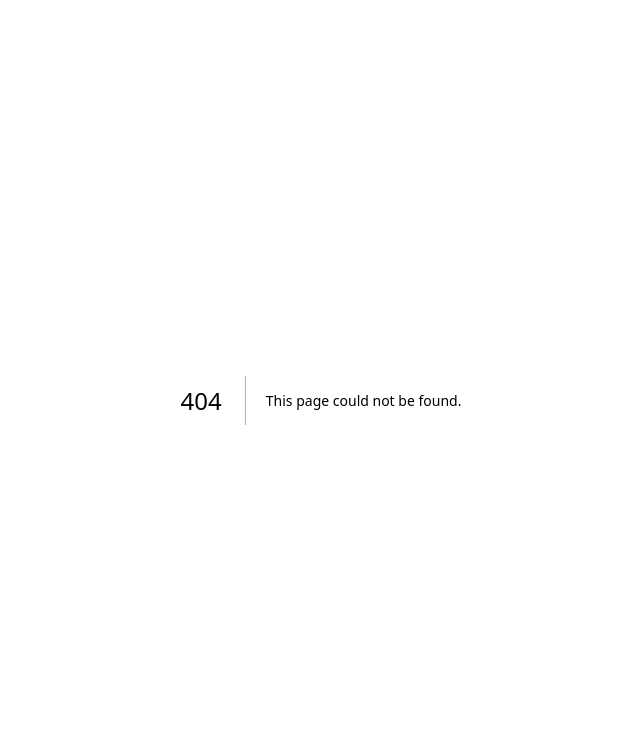
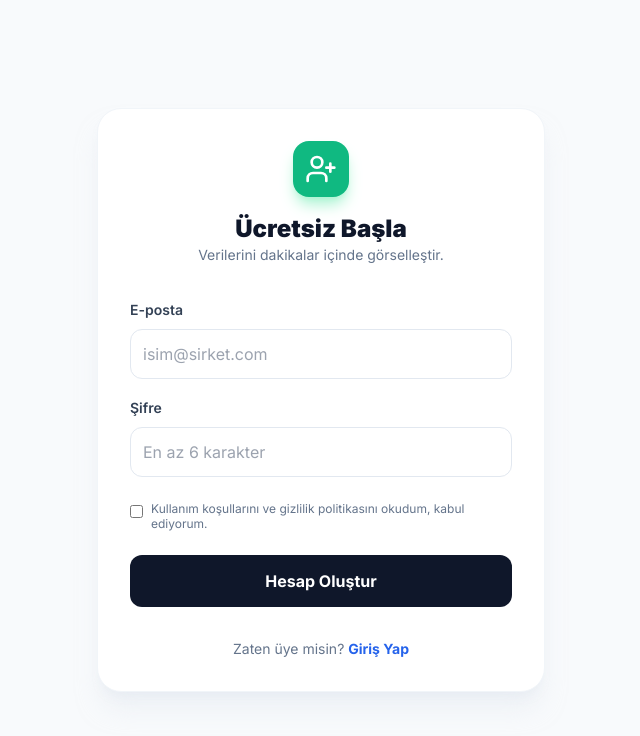
Before and after one commit to Bugsbuny24/tradepi, a Next.js app: page /register in a window 1280 px wide. Before the commit this address had no page. Shown: the top 736 px of the page, without its empty margins (319-959 px from the left). Built offline with nearby package versions, Linux system fonts and the light colour scheme; no server answers.

Commit message:
Create page.tsx

```diff
--- /dev/null
+++ b/app/register/page.tsx
@@ -0,0 +1,59 @@
+import { signUp } from '@/app/actions/auth'
+import Link from 'next/link'
+import { UserPlus } from 'lucide-react'
+
+export default function RegisterPage() {
+  return (
+    <div className="flex flex-col items-center justify-center min-h-screen bg-slate-50 p-6">
+      <div className="w-full max-w-md bg-white rounded-3xl shadow-xl shadow-slate-200/50 border border-slate-100 p-8">
+        <div className="flex flex-col items-center mb-8">
+          <div className="bg-emerald-500 p-3 rounded-2xl mb-4 text-white shadow-lg shadow-emerald-200">
+            <UserPlus size={32} />
+          </div>
+          <h1 className="text-2xl font-black text-slate-900">Ücretsiz Başla</h1>
+          <p className="text-slate-500 text-sm">Verilerini dakikalar içinde görselleştir.</p>
+        </div>
+
+        <form action={signUp} className="space-y-4">
+          <div className="space-y-2">
+            <label className="text-sm font-semibold text-slate-700">E-posta</label>
+            <input
+              name="email"
+              type="email"
+              required
+              placeholder="isim@sirket.com"
+              className="w-full p-3 rounded-xl border border-slate-200 outline-none focus:ring-2 focus:ring-blue-500 transition-all text-black"
+            />
+          </div>
+
+          <div className="space-y-2">
+            <label className="text-sm font-semibold text-slate-700">Şifre</label>
+            <input
+              name="password"
+              type="password"
+              required
+              placeholder="En az 6 karakter"
+              className="w-full p-3 rounded-xl border border-slate-200 outline-none focus:ring-2 focus:ring-blue-500 transition-all text-black"
+            />
+          </div>
+
+          <div className="flex items-start gap-2 py-2">
+            <input type="checkbox" required className="mt-1 rounded" id="terms" />
+            <label htmlFor="terms" className="text-xs text-slate-500 leading-tight">
+              Kullanım koşullarını ve gizlilik politikasını okudum, kabul ediyorum.
+            </label>
+          </div>
+
+          <button className="w-full bg-slate-900 hover:bg-black text-white font-bold py-3.5 rounded-xl transition-all">
+            Hesap Oluştur
+          </button>
+        </form>
+
+        <p className="text-center text-sm text-slate-500 mt-8">
+          Zaten üye misin?{' '}
+          <Link href="/login" className="text-blue-600 font-bold hover:underline">Giriş Yap</Link>
+        </p>
+      </div>
+    </div>
+  )
+}
```
